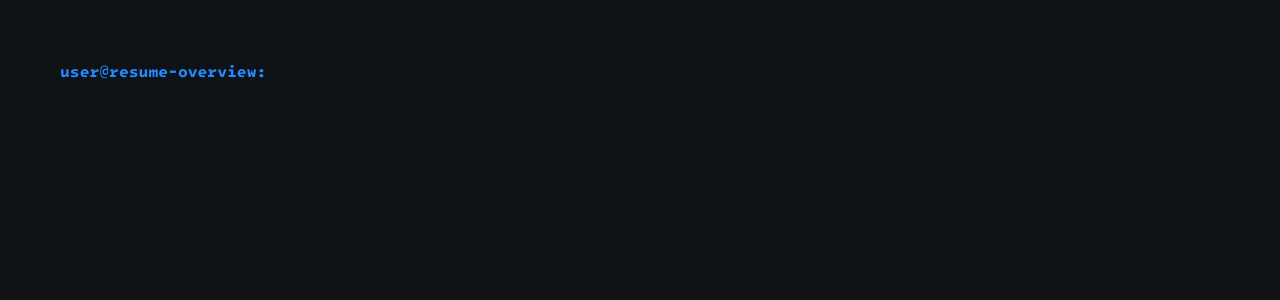
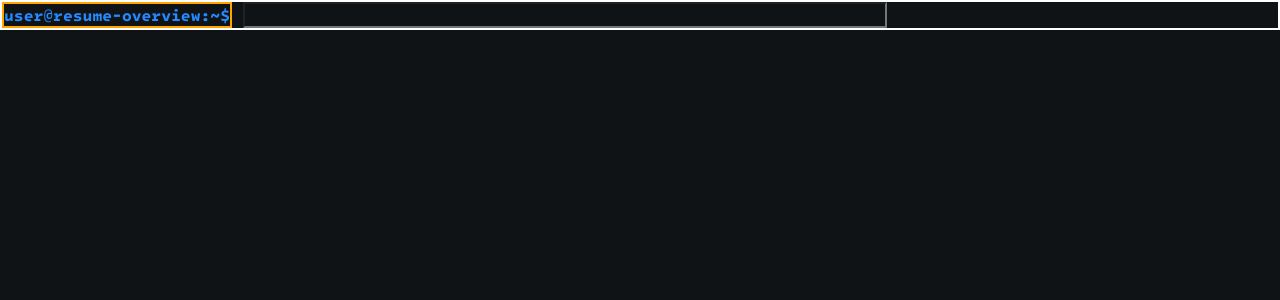
Before and after one commit to j-adia/resumeCLI, a React (Vite) app in the folder frontend/: page /resume in a window 1280 px wide. Shown: the top 300 px of the page. Built offline with nearby package versions, Linux system fonts and the light colour scheme.

Commit message:
layout adjustments

```diff
--- a/frontend/src/components/DoAction.tsx
+++ b/frontend/src/components/ActionResponse.tsx
@@ -3,15 +3,22 @@ import { useNavigate } from "react-router-dom";
 import { useEffect } from "react";
 
 type CommandType = {
-    commandType: string;
-    commandSource?: string;
+    command: string;
+    currentDir: string;
+    setCurrentDir: (dir: string) => void;
 };
 
-function DoAction(props: CommandType){
+function ActionResponse(props: CommandType){
+    const directoryFiles = new Map<string, string[]>([
+        ['', ['projects', 'skills', 'coursework']],
+        ['projects', ['Movie Review Website', 'Notion Note Converter', 'Morse Code Translator', 'Record Player']],
+        ['skills', ['C/C++', 'Python', 'Java', 'Javascript', 'Typescript', 'Git + Github', 'SQL', 'MongoDB', 'Excel', 'Docker', 'React', 'Flask']],
+        ['coursework', ['Processes for Object-Oriented Software Development', 'Computer Science II', 'Artificial Intelligence', 'Systems Software', 'Database Management Systems']]
+    ]);
+
     const navigate = useNavigate();
 
-    let commandType = props.commandType.split(" ")[0];
-    let commandSource = props.commandSource;
+    const [commandType, commandSource] = props.command.split(" ");
 
     switch(commandType){
         case "h":
@@ -45,15 +52,24 @@ function DoAction(props: CommandType){
 
                 </p>
             )
+
+        case "clr":
+            window.location.reload();
+            break;
+
+        case "cd":
+            props.setCurrentDir(commandSource);
+            break;
+
+        case "ls":
+            if (!commandSource){
+                return <p id="response">{directoryFiles.get(props.currentDir)?.join(' ')}</p>
+            }
     }
 
-    if (props.commandType.split(" ").length == 2){
-        commandSource = props.commandType.split(" ")[1];
-    }
-
-    return (
-        <p id="response">i'm {commandType}-ing something to {commandSource}</p>
-    );
+    // return (
+    //     <p id="response">i'm {commandType}-ing something to {commandSource}</p>
+    // );
 }
 
-export default DoAction;
+export default ActionResponse;
--- a/frontend/src/components/CommandLine.tsx
+++ b/frontend/src/components/CommandLine.tsx
@@ -1,8 +1,14 @@
-import { FormEvent, useEffect, useRef } from "react";
+import { FormEvent } from "react";
 import { useState } from "react";
-import DoAction from "./DoAction";
+import ActionResponse from "./ActionResponse";
+import Directory from "./Directory";
 
-function CommandLine() {
+type CommandLineProps = {
+  currentDir: string;
+  setCurrentDir: (dir: string) => void;
+}
+
+function CommandLine({ currentDir, setCurrentDir }: CommandLineProps) {
   const [command, setCommand] = useState("");
   const [error, setError] = useState("");
   const [isDisabled, setDisabled] = useState(false);
@@ -11,20 +17,26 @@ function CommandLine() {
   function handleCommand(e: FormEvent) {
     e.preventDefault();
 
+    const validDirectories = new Set(["", "projects", "coursework", "skills"]);
     const validCommands = new Set(["cd", "ls", "h", "a", "vi", "clr", "exit"]);
-    const userCommand = command.split(" ")[0];
+    const [userCommand, ...args] = command.split(" ");
 
     if (!validCommands.has(userCommand)) {
-      setError(`Error: command '${userCommand}' not found (type 'h' for help)`);
+      setError(`Error: command '${userCommand}' not found (enter 'h' for help)`);
     }
-    else if (command.split(" ").length > 2){
-      setError(`Error: command '${userCommand}' has too many arguments`);
+    else if (args.length > 1){
+      setError(`Error: command '${userCommand}' has ${args.length} arguments. only one is required.`);
+    }
+    else if (args.length === 1 && !validDirectories.has(args[0])){
+      setError(`Error: directory '${args[0]}' does not exist (enter 'ls' to view directories)`);
+    }
+    else if ((userCommand === "cd" || userCommand === "vi") && args.length !== 1){
+      setError(`Error: '${userCommand}' command requires exactly one argument`);
     }
     else {
       setError("");
       setAction(userCommand);
     }
-
     setDisabled(true);
   }
 
@@ -35,8 +47,7 @@ function CommandLine() {
   return (
     <>
       <div id="command-line">
-        <p id="system-tag">user@resume-overview:</p>
-        {/* add component for directory */}
+        <Directory currentDir={currentDir}/>
         <form onSubmit={handleCommand}>
           <input
             type="text"
@@ -52,8 +63,14 @@ function CommandLine() {
         </form>
       </div>
       {error && <p id="response">{error}</p>}
-      {doAction && <DoAction commandType={command}/>}
-      {error && <CommandLine/> || doAction && <CommandLine/>}
+      {doAction && (
+        <ActionResponse
+          command={command}
+          currentDir={currentDir}
+          setCurrentDir={setCurrentDir}
+        />
+      )}
+      {error && <CommandLine currentDir={currentDir} setCurrentDir={setCurrentDir}/> || doAction && <CommandLine currentDir={currentDir} setCurrentDir={setCurrentDir}/>}
     </>
   );
 }
--- /dev/null
+++ b/frontend/src/components/Directory.tsx
@@ -0,0 +1,21 @@
+import { useState } from "react";
+import setError from "../components/CommandLine"
+
+type Directory = {
+    currentDir: string;
+};
+
+function Directory({ currentDir }: Directory){
+    console.log(currentDir);
+    // const validDirectories = new Set(["projects", "coursework", "skills"]);
+    //
+    // if (!validDirectories.has(props.directory)){
+        // setError(`Error: ${directory} does not exist (enter 'ls' to view valid folders)`);
+    // }
+
+    return (
+        <p id="system-tag">user@resume-overview:~{currentDir}$</p>
+    );
+}
+
+export default Directory;
--- a/frontend/src/index.css
+++ b/frontend/src/index.css
@@ -122,7 +122,8 @@ a:visited { text-decoration: none; color: #248AFF}
 
 .CLI {
   padding: 10px;
-  /* height: 80vh; */
+  border: 2px solid grey;
+  height: 80vh;
   width: 90vw;
   display: flex;
   flex-direction: column;
@@ -130,7 +131,9 @@ a:visited { text-decoration: none; color: #248AFF}
 }
 
 #command-line {
+  border: 2px solid white;
   display: flex;
+  align-items: center;
   margin-bottom: 5px;
 }
 
@@ -139,12 +142,13 @@ a:visited { text-decoration: none; color: #248AFF}
 }
 
 #system-tag {
+  border: 2px solid orange;
+  min-width: fit-content;
   font-family: "Intel One Mono Bold";
-  margin-right: 8px;
 }
 
 #user-input {
-  border: none;
+  /* border: 1px solid red; */
   width: 50vw;
   color: #57DBFF;
   background-color: inherit;
@@ -152,6 +156,11 @@ a:visited { text-decoration: none; color: #248AFF}
   font-family: "Intel One Mono";
   font-weight: bolder;
   font-size: inherit;
+  margin-left: 11px;
 }
 
 #user-input:focus { outline: none; }
+
+#directory-name {
+  font-family: "Intel One Mono Bold";
+}
--- a/frontend/src/pages/CLI.tsx
+++ b/frontend/src/pages/CLI.tsx
@@ -1,10 +1,12 @@
 import CommandLine from "../components/CommandLine";
-import { useEffect, useState } from 'react';
+import { useState } from 'react';
 
 function CLI() {
+  const [currentDir, setCurrentDir] = useState("");
+
   return (
-    <div className="CLI">
-      <CommandLine />
+    <div>
+      <CommandLine currentDir={currentDir} setCurrentDir={setCurrentDir}/>
     </div>
   );
 }
```
Also changed, not shown: frontend/src/App.tsx (line endings or trailing spaces).
